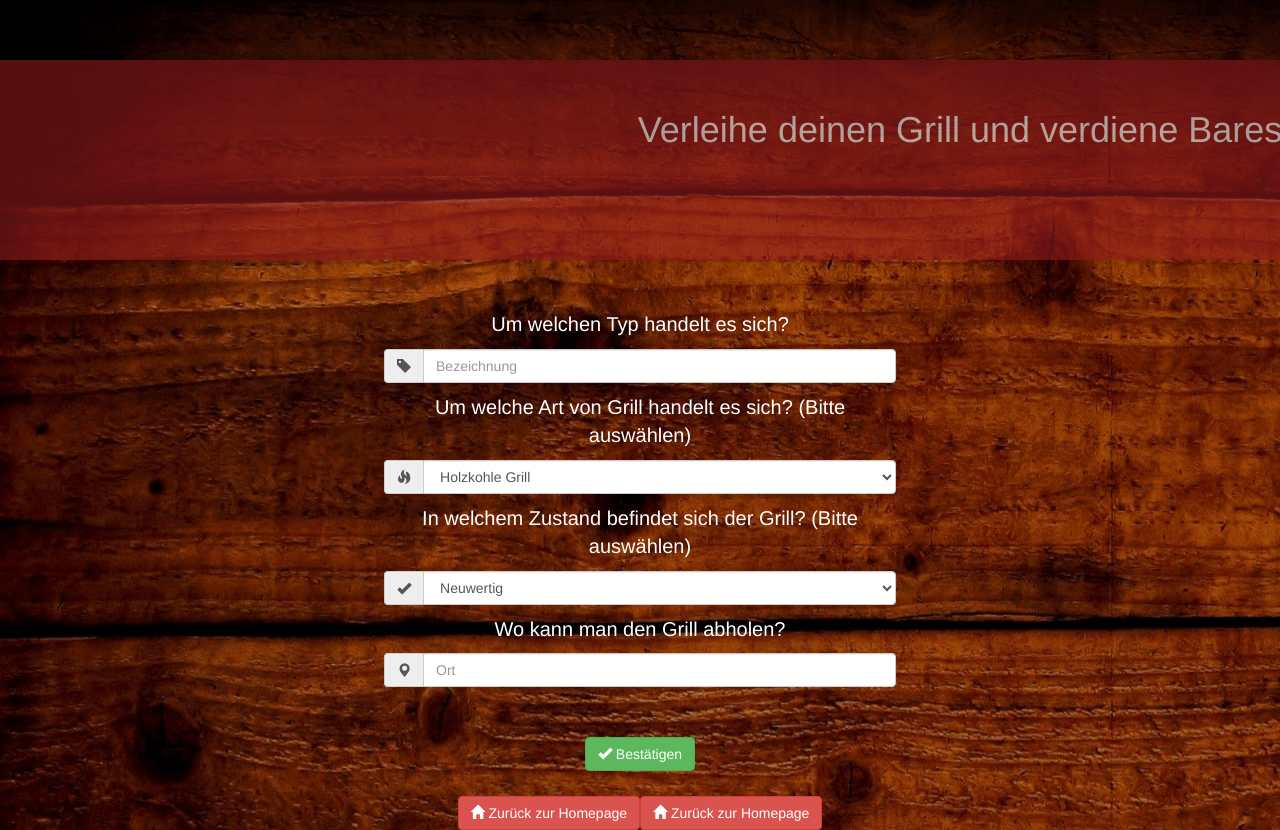
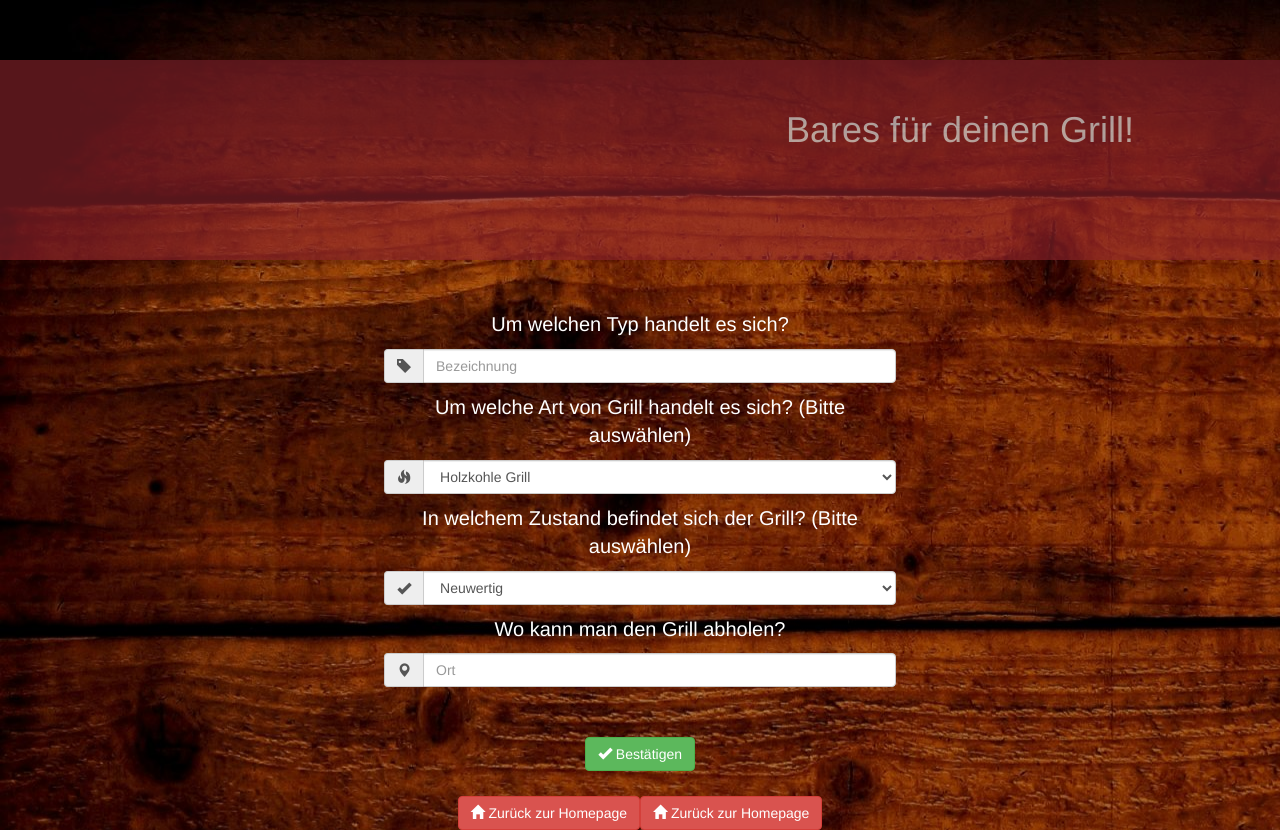
Before and after one commit to kaank1905/uberbecue, a Vue app: page /#/Create in a window 1280 px wide. Shown: the top 830 px of the page. Built offline with nearby package versions, Linux system fonts and the light colour scheme.

Commit message:
Textänderung
Textänderung der MSG

```diff
--- a/src/components/Create.vue
+++ b/src/components/Create.vue
@@ -18,6 +18,7 @@
 
 
     <form id="form" method="POST" action="http://localhost:3000/api/Grills"> <!-- post of form to api listening at port 3000 -->
+
               {{typ}}
       <p></p>
       <div class="input-group">
@@ -79,7 +80,7 @@ export default {
   name: 'search',
   data () {
     return {
-      msg: 'Verleihe deinen Grill und verdiene Bares',
+      msg: 'Bares für deinen Grill!',
       typ: 'Um welchen Typ handelt es sich?',
       art: 'Um welche Art von Grill handelt es sich? (Bitte auswählen)',
       zustand: 'In welchem Zustand befindet sich der Grill? (Bitte auswählen)',
@@ -112,6 +113,7 @@ h1, h2 {
 }
 h1 {
   margin-bottom: 100px;
+
 
 }
 
@@ -154,7 +156,7 @@ form {
     height: 200px;
   }
 div.block {
-  background-color: #921C1C;
+  background-color: #92252d;
   filter: alpha(opacity=60);
   /* IE */
   -moz-opacity: 0.6;
@@ -169,6 +171,7 @@ div.block {
 }
 div.header {
     margin-top: 50px;
+
 }
 
 
```
